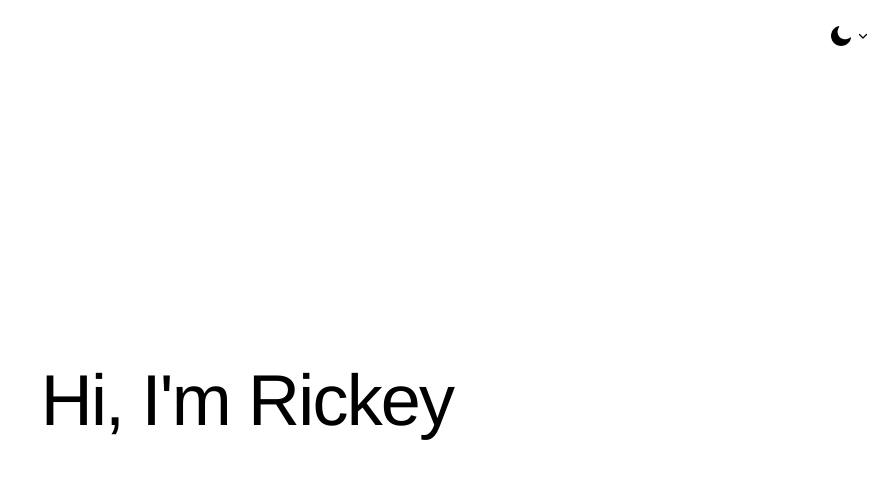
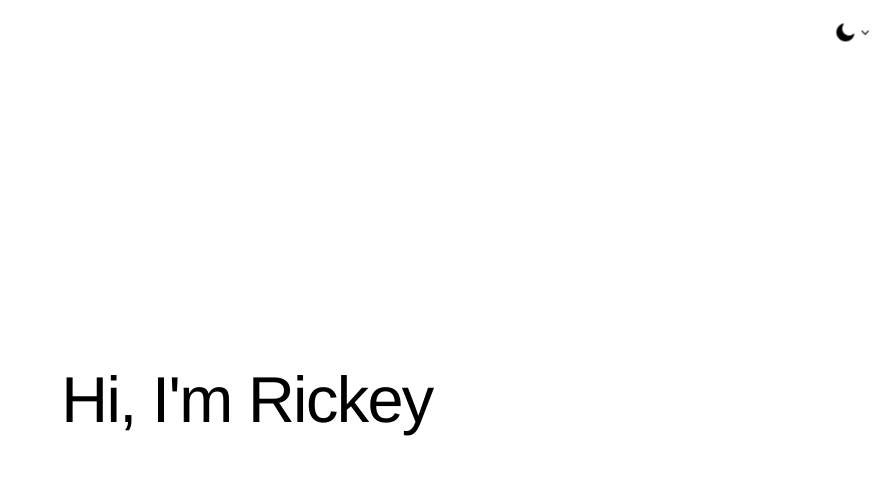
Before and after one commit to dlwlsdn03/portfolio, a React (Vite) app: page / in a window 1280 px wide. Shown: the top 478 px of the page, without its empty margins (393-1280 px from the left). Built offline with nearby package versions, Linux system fonts and the light colour scheme; a web font is replaced by a local one.

Commit message:
small change

```diff
--- a/src/App.jsx
+++ b/src/App.jsx
@@ -29,6 +29,25 @@ function DateRange({ startDate, endDate }) {
       <span className="w-[4ch] text-right">{formatYear(startDate)}</span>
       <span aria-hidden="true" className="w-[1.5ch] text-center">-</span>
       <span className="w-[4ch] text-left">{formatYear(endDate)}</span>
+    </span>
+  )
+}
+
+function formatEducationCompletion(endDate) {
+  if (!endDate) return 'Expected'
+
+  const [year, month] = endDate.split('-').map(Number)
+  const monthEnd = new Date(year, month, 0)
+  const today = new Date()
+  const label = monthEnd < today ? 'Graduated' : 'Expected'
+
+  return `${label} ${year}`
+}
+
+function EducationCompletion({ endDate }) {
+  return (
+    <span className="shrink-0 tabular-nums text-[8px] md:text-[10px] lg:text-xs text-[var(--muted-60)]">
+      {formatEducationCompletion(endDate)}
     </span>
   )
 }
@@ -357,7 +376,7 @@ function CompanyGroup({ group }) {
   }
 
   return (
-    <li className="py-3 md:py-4 lg:py-6">
+    <li className="py-3 md:py-4 lg:py-4">
       <HeaderWrapper {...wrapperProps}>
         <div className="w-6 h-6 md:w-8 md:h-8 lg:w-11 lg:h-11 flex items-center justify-center shrink-0">
           <img
@@ -442,7 +461,7 @@ function EduItem({ e, idx }) {
   }
 
   return (
-    <li className="py-3 md:py-4 lg:py-6">
+    <li className="py-3 md:py-4 lg:py-4">
       <HeaderWrapper {...wrapperProps}>
         <div className="w-6 h-6 md:w-8 md:h-8 lg:w-11 lg:h-11 flex items-center justify-center shrink-0">
           <img
@@ -477,7 +496,7 @@ function EduItem({ e, idx }) {
           <span className="min-w-0 pr-3">{e.degree}</span>
 
           <span className="flex items-center gap-2 shrink-0">
-            <DateRange startDate={e.startDate} endDate={e.endDate} />
+            <EducationCompletion endDate={e.endDate} />
 
             <svg
               className={`w-3 h-3 lg:w-4 lg:h-4 text-[var(--muted)] transition-transform duration-200 ease-out
@@ -546,44 +565,40 @@ function ExperienceSubsection({ workArray }) {
 export default function App() {
   const scrollContainerRef = useRef(null)
 
-  const researchAreas = [
-    "Financial Economics",
-    "Financial Econometrics",
-    "Econometric Theory",
-  ]
-
   return (
     <>
+      <div className="portfolio-viewport bg-[var(--bg)] text-[color:var(--fg)]">
+        <div className="portfolio-scale-surface">
           <ThemeToggle />
           <LiquidGlassNav containerRef={scrollContainerRef} />
 
           <div
             ref={scrollContainerRef}
-        className="h-dvh overflow-y-auto
+            className="h-full overflow-y-auto
                        bg-[var(--bg)] text-[color:var(--fg)] relative
                        [&::-webkit-scrollbar]:hidden [-ms-overflow-style:none] [scrollbar-width:none]"
           >
 
             {/* Landing */}
-        <Section id="home" className="min-h-screen flex items-center justify-center">
+            <Section id="home" className="flex items-center justify-center">
               <h1 className="text-center font-bold tracking-tight text-4xl sm:text-5xl md:text-5xl lg:text-6xl xl:text-7xl">
                 Hi, I&apos;m Rickey
               </h1>
             </Section>
 
             {/* Experience */}
-        <Section id="experience" className="min-h-screen flex items-center">
+            <Section id="experience" className="flex items-center">
               <div className="max-w-3xl lg:max-w-4xl mx-auto px-6 lg:px-8 w-full">
-            <h2 className="text-xl md:text-2xl lg:text-3xl font-bold mb-6 md:mb-7 lg:mb-10">Experience</h2>
+                <h2 className="text-xl md:text-2xl lg:text-3xl font-bold mb-6 md:mb-7 lg:mb-5">Experience</h2>
 
                 <ExperienceSubsection workArray={[...researchWork, ...professionalWork]} />
               </div>
             </Section>
 
             {/* Education */}
-        <Section id="education" className="min-h-screen flex items-center">
+            <Section id="education" className="flex items-center">
               <div className="max-w-3xl lg:max-w-4xl mx-auto px-6 lg:px-8 w-full">
-            <h2 className="text-xl md:text-2xl lg:text-3xl font-bold mb-4 md:mb-6 lg:mb-8">Education</h2>
+                <h2 className="text-xl md:text-2xl lg:text-3xl font-bold mb-4 md:mb-6 lg:mb-5">Education</h2>
                 <ul className="divide-y divide-[var(--border)]">
                   {education.map((e, idx) => (
                     <EduItem key={idx} e={e} idx={idx} />
@@ -593,25 +608,9 @@ export default function App() {
             </Section>
 
             {/* Research / Publications */}
-        <Section id="research" className="min-h-screen flex items-center">
+            <Section id="research" className="flex items-center">
               <div className="max-w-3xl lg:max-w-4xl mx-auto px-6 lg:px-8 w-full">
-            <h2 className="text-xl md:text-2xl lg:text-3xl font-bold mb-4 md:mb-6 lg:mb-8">Research</h2>
-
-            <div className="mb-6 md:mb-7 lg:mb-10">
-              <div className="flex flex-wrap gap-1.5 md:gap-2 lg:gap-3">
-                {researchAreas.map((area, idx) => (
-                  <span
-                    key={idx}
-                    className="px-2.5 py-1 md:px-3 md:py-1.5 lg:px-4 lg:py-2
-                               border border-[var(--border)] rounded-full
-                               text-[10px] md:text-[11px] lg:text-sm
-                               hover:bg-[var(--border)] transition-colors cursor-default"
-                  >
-                    {area}
-                  </span>
-                ))}
-              </div>
-            </div>
+                <h2 className="text-xl md:text-2xl lg:text-3xl font-bold mb-4 md:mb-6 lg:mb-5">Research</h2>
 
                 <ol className="list-decimal ml-5 lg:ml-6 space-y-4 md:space-y-5 lg:space-y-7">
                   {publications.map((p, idx) => (
@@ -642,9 +641,9 @@ export default function App() {
             </Section>
 
             {/* Connect */}
-        <Section id="connect" className="min-h-screen flex items-center justify-center">
+            <Section id="connect" className="flex items-center justify-center">
               <div className="text-center px-6">
-            <h2 className="text-xl md:text-2xl lg:text-3xl font-bold mb-5 md:mb-6 lg:mb-8">Connect With Me</h2>
+                <h2 className="text-xl md:text-2xl lg:text-3xl font-bold mb-5 md:mb-6 lg:mb-8">You can also find me here!</h2>
                 <div className="flex items-center justify-center gap-4 lg:gap-6">
                   <IconButton href="https://www.linkedin.com/in/rickey03/" label="LinkedIn">
                     <LinkedInIcon className="w-4 h-4 md:w-5 md:h-5 lg:w-7 lg:h-7" />
@@ -659,6 +658,8 @@ export default function App() {
               </div>
             </Section>
           </div>
+        </div>
+      </div>
     </>
   )
 }
--- a/src/components/Section.jsx
+++ b/src/components/Section.jsx
@@ -3,7 +3,7 @@ import React from 'react'
 
 export default function Section({ id, className = '', children }) {
   return (
-    <section id={id} className={['snap-start min-h-dvh', className].join(' ')}>
+    <section id={id} className={['snap-start min-h-full', className].join(' ')}>
       {children}
     </section>
   )
--- a/src/data/content.js
+++ b/src/data/content.js
@@ -69,7 +69,7 @@ export const education = [
     thesisLabel: 'Dissertation:',
     thesisTitle: '"Realised Volatility Forecasting using Neural Networks and Statistically Disciplined Model Memory"',
     thesisLink: '/Honours Dissertation.pdf',
-    details: 'Supervised by Dr. Justin Case\n\n Awards:\n Ranked Top 10%\n Ranked 1st of 29, Research Methods in Finance (FIN701)\n Ranked 1st of 22, Financial Machine Learning (FIN710)\n\n Competitions:\n 2nd of 25, Montarne Investment Banking Competition\n 3rd of 54, AcademyGlobal Business Simulation Competition',
+    details: 'Supervised by Dr. Justin Case\n\nAwards:\nBeta Gamma Sigma (Top 10% of Graduating Cohort)\nFirst in Course Award, Research Methods in Finance (1st of 29, Graduate)\nFirst in Course Award, Financial Machine Learning (1st of 22, Graduate)\nMontarne Investment Banking Competition (2nd of 25)\nAcademyGlobal Business Simulation Competition (3rd of 54)',
     logo: 'uoa.jpg',
     logoDark: 'uoa-dark.jpg'
   },
--- a/src/index.css
+++ b/src/index.css
@@ -29,7 +29,7 @@ html { scroll-behavior: smooth; }
 }
 
 .dark {
-  --bg: #141646;;
+  --bg: #000000;
   --fg: #ffffff;
   --muted: rgba(255,255,255,0.85);
   --muted-60: rgba(255,255,255,0.65);
@@ -48,6 +48,7 @@ html, body {
   color: var(--fg);
   -webkit-text-size-adjust: 100%;
   text-size-adjust: 100%;
+  overflow: hidden;
 }
 
 /* 3. The Toggle Class for LaTeX Font */
@@ -96,3 +97,34 @@ html, body, #root { background: var(--bg); color: var(--fg); min-height: 100%; }
   .h-dvh     { height: 100svh; }
   .min-h-dvh { min-height: 100svh; }
 }
+
+.portfolio-viewport {
+  height: 100vh;
+  overflow: hidden;
+}
+
+.portfolio-scale-surface {
+  width: 100%;
+  height: 100%;
+}
+
+@supports (height: 100dvh) {
+  .portfolio-viewport {
+    height: 100dvh;
+  }
+}
+
+@supports (height: 100svh) {
+  .portfolio-viewport {
+    height: 100svh;
+  }
+}
+
+@media (min-width: 768px) {
+  .portfolio-scale-surface {
+    width: calc(100% / 0.9);
+    height: calc(100% / 0.9);
+    transform: scale(0.9);
+    transform-origin: top left;
+  }
+}
```
Also changed, not shown: 5 other files (tests, documents, lock files or other folders). Lines whose indentation alone changed are shown as unchanged.
